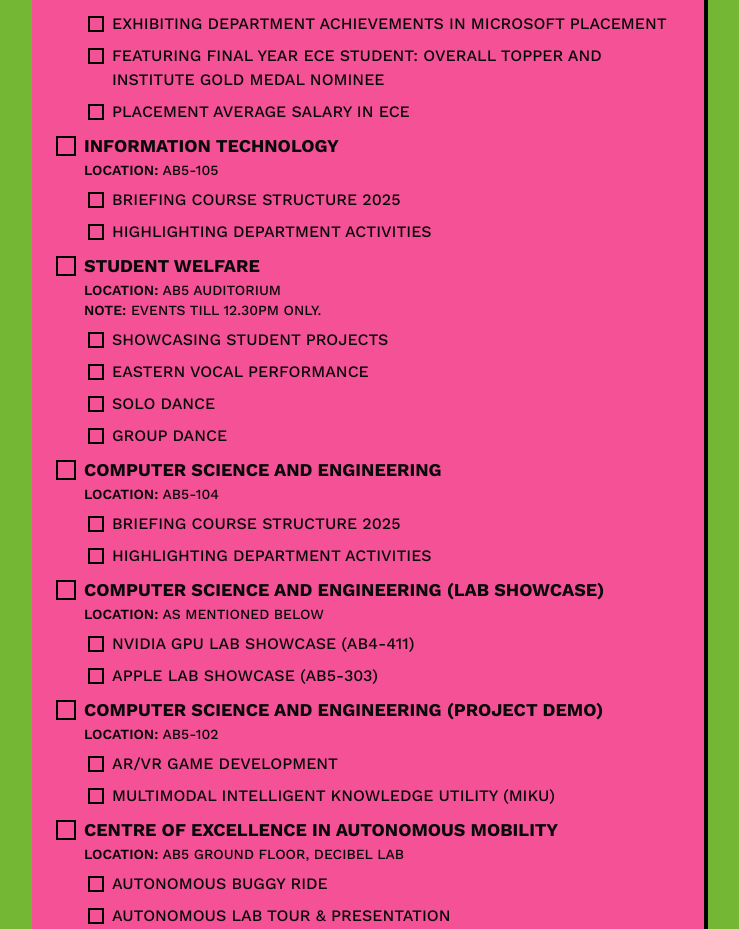
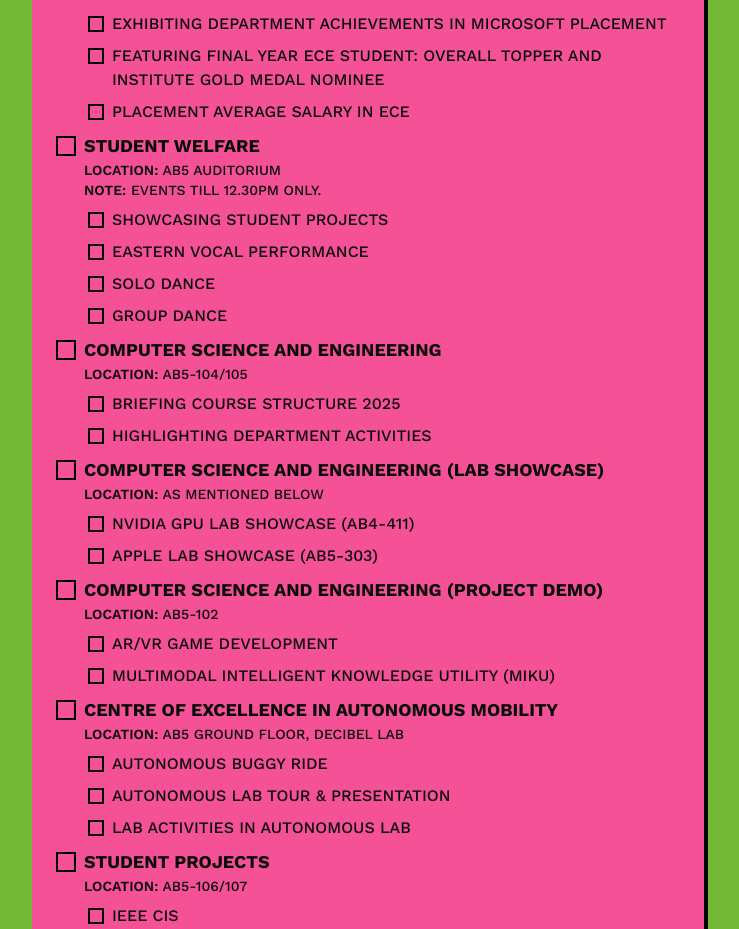
Before and after one commit to Alphaspiderman/mahe-openhouse-2025, a Next.js app: page / in a window 1280 px wide. Shown: the part 1485-2414 px from the top of the page, without its empty margins (272-1011 px from the left). Built offline with nearby package versions, Linux system fonts and the light colour scheme.

Commit message:
fix(data): update event locations

```diff
--- a/src/data/events.ts
+++ b/src/data/events.ts
@@ -165,22 +165,6 @@ export const eventsData = {
       ],
     },
     {
-      department: 'Information Technology',
-      location: 'AB5-105',
-      checked: false,
-      icon: '/icons/computer.png',
-      events: [
-        {
-          name: 'Briefing Course Structure 2025',
-          checked: false,
-        },
-        {
-          name: 'Highlighting Department Activities',
-          checked: false,
-        },
-      ],
-    },
-    {
       department: 'Student Welfare',
       location: 'AB5 Auditorium',
       note: 'Events till 12.30PM only.',
@@ -207,7 +191,7 @@ export const eventsData = {
     },
     {
       department: 'Computer Science and Engineering',
-      location: 'AB5-104',
+      location: 'AB5-104/105',
       checked: false,
       icon: '/icons/code.png',
       events: [
```
